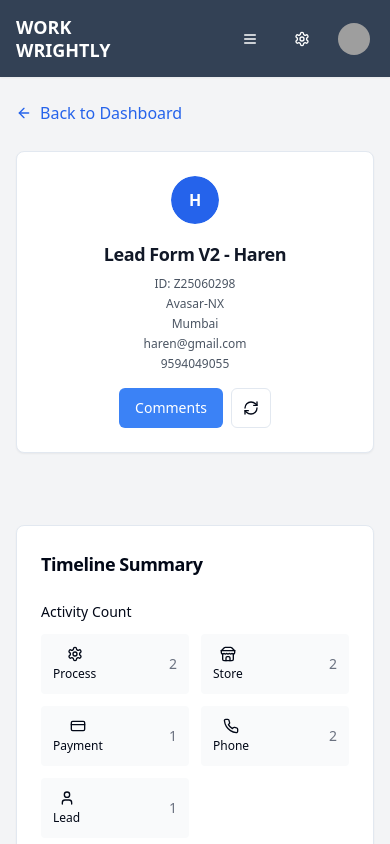
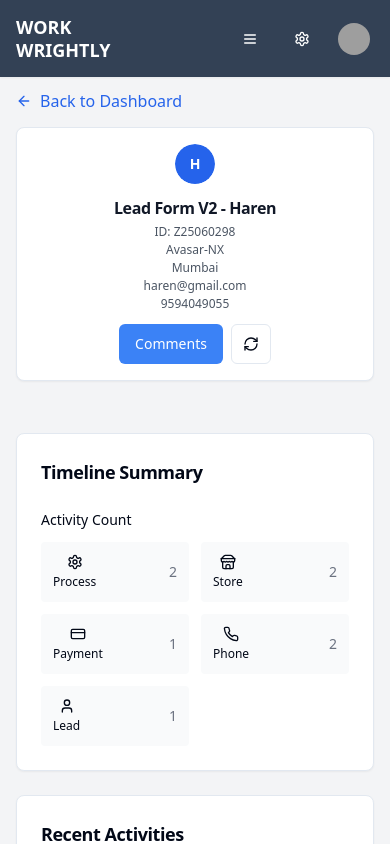
Before and after one commit to krishnan-naranapatty/Work-Wrightly-New-UX, a React (Vite) app: page /lead/1 in a window 390 px wide. Built offline with nearby package versions, Linux system fonts and the light colour scheme; grey boxes are pictures that could not be loaded.

Commit message:
Refactor: Compact lead detail header
Reduced the height of the lead detail header on responsive screens and removed sticky behavior on mobile. Edited `src/components/LeadHeader.tsx` and `src/pages/LeadDetails.tsx`.

```diff
--- a/src/components/LeadHeader.tsx
+++ b/src/components/LeadHeader.tsx
@@ -28,20 +28,20 @@ interface LeadHeaderProps {
 
 const LeadHeader = ({ lead }: LeadHeaderProps) => {
   return (
-    <Card className="mb-6">
-      <CardHeader>
-        <div className="flex flex-col lg:flex-row lg:items-center lg:justify-between space-y-4 lg:space-y-0">
-          <div className="flex flex-col sm:flex-row sm:items-center space-y-4 sm:space-y-0 sm:space-x-4">
-            <Avatar className="h-12 w-12 sm:h-16 sm:w-16 bg-blue-100 mx-auto sm:mx-0">
-              <AvatarFallback className="bg-blue-600 text-white font-semibold text-base sm:text-lg">
+    <Card className="mb-4 lg:mb-6">
+      <CardHeader className="p-4 lg:p-6">
+        <div className="flex flex-col lg:flex-row lg:items-center lg:justify-between space-y-3 lg:space-y-0">
+          <div className="flex flex-col sm:flex-row sm:items-center space-y-3 sm:space-y-0 sm:space-x-3">
+            <Avatar className="h-10 w-10 sm:h-12 sm:w-12 bg-blue-100 mx-auto sm:mx-0">
+              <AvatarFallback className="bg-blue-600 text-white font-semibold text-sm sm:text-base">
                 {lead.name.split(' ').map(n => n[0]).join('').toUpperCase()}
               </AvatarFallback>
             </Avatar>
             <div className="text-center sm:text-left">
-              <CardTitle className="text-lg sm:text-xl lg:text-2xl font-bold text-gray-900">
+              <CardTitle className="text-base sm:text-lg lg:text-xl font-bold text-gray-900">
                 Lead Form V2 - {lead.name}
               </CardTitle>
-              <div className="flex flex-col sm:flex-row sm:items-center sm:space-x-4 mt-2 text-xs sm:text-sm text-gray-600 space-y-1 sm:space-y-0">
+              <div className="flex flex-col sm:flex-row sm:items-center sm:space-x-3 mt-1 text-xs sm:text-sm text-gray-600 space-y-0.5 sm:space-y-0">
                 <span>ID: {lead.id}</span>
                 <span className="hidden sm:inline">•</span>
                 <span>{lead.company}</span>
--- a/src/pages/LeadDetails.tsx
+++ b/src/pages/LeadDetails.tsx
@@ -1,3 +1,4 @@
+
 import { useParams, Link } from "react-router-dom";
 import { ArrowLeft } from "lucide-react";
 import Header from "@/components/Header";
@@ -123,11 +124,11 @@ const LeadDetails = () => {
         <Header />
       </div>
 
-      {/* Sticky Lead Header */}
-      <div className="sticky top-16 z-40 bg-gray-100">
-        <div className="max-w-5xl mx-auto px-4 sm:px-6 lg:px-8 py-6">
+      {/* Lead Header - sticky only on desktop */}
+      <div className="lg:sticky lg:top-16 z-40 bg-gray-100">
+        <div className="max-w-5xl mx-auto px-4 sm:px-6 lg:px-8 py-3 lg:py-6">
           {/* Back Navigation */}
-          <div className="mb-6">
+          <div className="mb-3 lg:mb-6">
             <Link to="/" className="inline-flex items-center text-blue-600 hover:text-blue-800">
               <ArrowLeft className="h-4 w-4 mr-2" />
               Back to Dashboard
```
